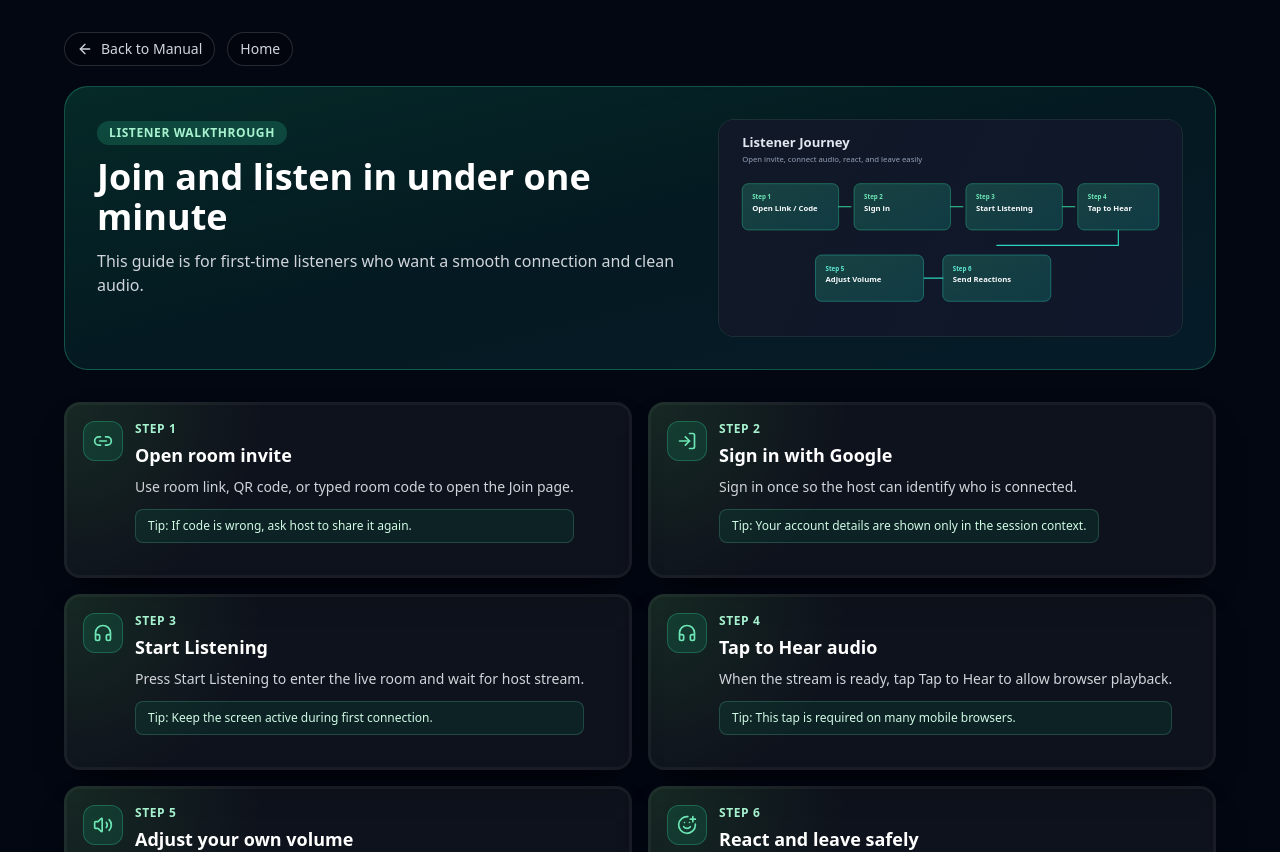
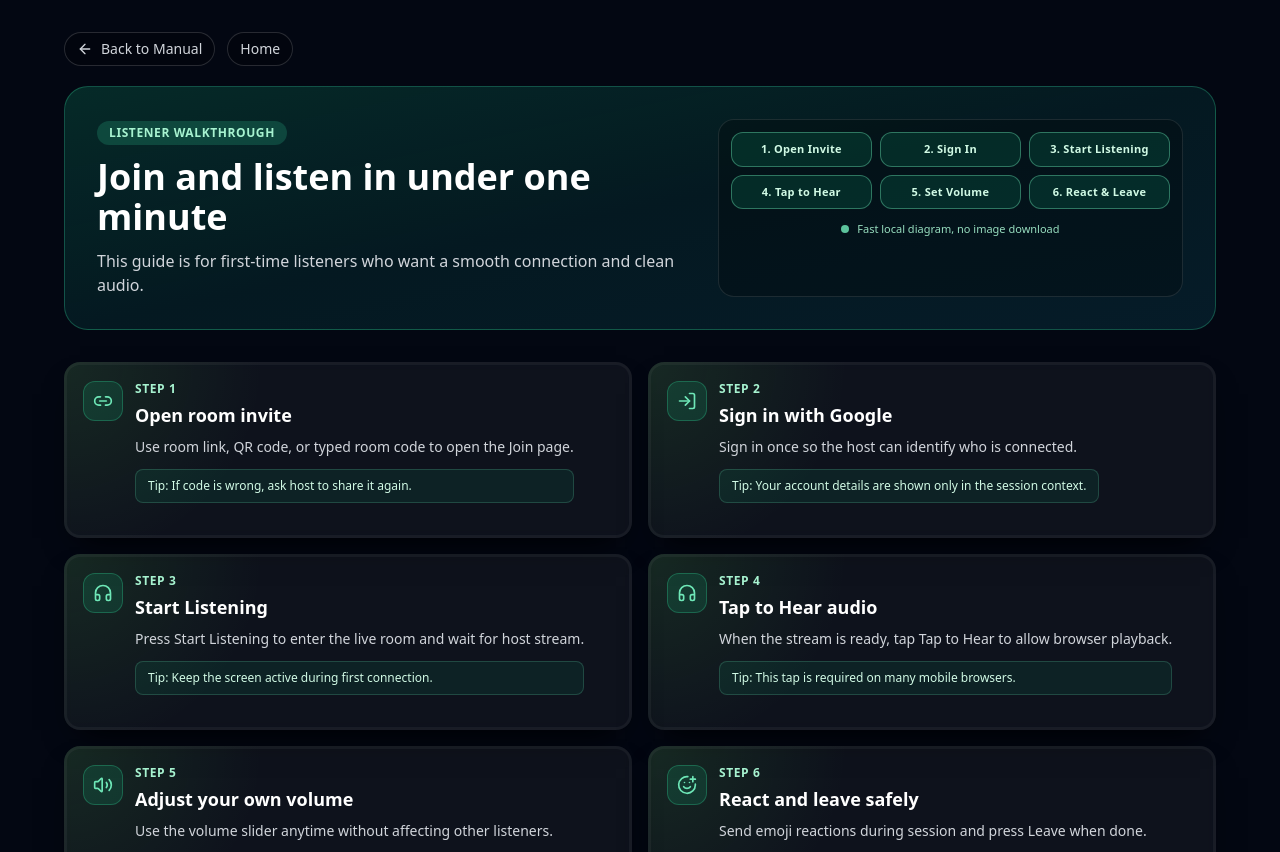
Before and after one commit to Nandan-k-s-27/HearTogether, a React (Vite) app in the folder client/: page /manual/listener in a window 1280 px wide. Shown: the top 852 px of the page. Built offline with nearby package versions, Linux system fonts and the light colour scheme; no server answers.

Commit message:
Fix manual diagrams with inline fast-render components

```diff
--- /dev/null
+++ b/client/src/components/ManualJourneyDiagram.jsx
@@ -0,0 +1,49 @@
+function Node({ label, tone = 'blue' }) {
+  const toneClasses = tone === 'emerald'
+    ? 'border-emerald-300/40 bg-emerald-500/15 text-emerald-100'
+    : 'border-blue-300/40 bg-blue-500/15 text-blue-100';
+
+  return (
+    <div className={`rounded-xl border px-3 py-2 text-[11px] font-semibold tracking-wide ${toneClasses}`}>
+      {label}
+    </div>
+  );
+}
+
+export function HostJourneyDiagram() {
+  return (
+    <div className="rounded-2xl border border-white/10 bg-black/25 p-3">
+      <div className="grid grid-cols-2 gap-2 text-center md:grid-cols-3">
+        <Node label="1. Sign In" tone="blue" />
+        <Node label="2. Create Room" tone="blue" />
+        <Node label="3. Pick Source" tone="blue" />
+        <Node label="4. Share Code" tone="blue" />
+        <Node label="5. Go Live" tone="blue" />
+        <Node label="6. Pause/Stop" tone="blue" />
+      </div>
+      <div className="mt-3 flex items-center justify-center gap-2 text-[11px] text-blue-200/90">
+        <span className="h-2 w-2 rounded-full bg-blue-300 animate-pulse" />
+        <span>Live host flow rendered instantly</span>
+      </div>
+    </div>
+  );
+}
+
+export function ListenerJourneyDiagram() {
+  return (
+    <div className="rounded-2xl border border-white/10 bg-black/25 p-3">
+      <div className="grid grid-cols-2 gap-2 text-center md:grid-cols-3">
+        <Node label="1. Open Invite" tone="emerald" />
+        <Node label="2. Sign In" tone="emerald" />
+        <Node label="3. Start Listening" tone="emerald" />
+        <Node label="4. Tap to Hear" tone="emerald" />
+        <Node label="5. Set Volume" tone="emerald" />
+        <Node label="6. React & Leave" tone="emerald" />
+      </div>
+      <div className="mt-3 flex items-center justify-center gap-2 text-[11px] text-emerald-200/90">
+        <span className="h-2 w-2 rounded-full bg-emerald-300 animate-pulse" />
+        <span>Fast local diagram, no image download</span>
+      </div>
+    </div>
+  );
+}
--- a/client/src/pages/HostManualPage.jsx
+++ b/client/src/pages/HostManualPage.jsx
@@ -1,6 +1,7 @@
 import { Link } from 'react-router-dom';
 import { ArrowRight, PlayCircle, PauseCircle, Square, QrCode, Copy, Users, ShieldCheck } from 'lucide-react';
 import { GlowCard } from '../components/ui/spotlight-card';
+import { HostJourneyDiagram } from '../components/ManualJourneyDiagram';
 
 const steps = [
   {
@@ -72,12 +73,7 @@ export default function HostManualPage() {
                 Follow these steps in order once. After that, hosting takes less than a minute.
               </p>
             </div>
-            <img
-              src="/manual/host-flow.svg"
-              alt="Host journey diagram"
-              className="w-full rounded-2xl border border-white/10 bg-black/20"
-              loading="lazy"
-            />
+            <HostJourneyDiagram />
           </div>
         </section>
 
--- a/client/src/pages/ListenerManualPage.jsx
+++ b/client/src/pages/ListenerManualPage.jsx
@@ -1,6 +1,7 @@
 import { Link } from 'react-router-dom';
 import { ArrowRight, Link2, LogIn, Headphones, Volume2, SmilePlus, DoorOpen } from 'lucide-react';
 import { GlowCard } from '../components/ui/spotlight-card';
+import { ListenerJourneyDiagram } from '../components/ManualJourneyDiagram';
 
 const steps = [
   {
@@ -72,12 +73,7 @@ export default function ListenerManualPage() {
                 This guide is for first-time listeners who want a smooth connection and clean audio.
               </p>
             </div>
-            <img
-              src="/manual/listener-flow.svg"
-              alt="Listener journey diagram"
-              className="w-full rounded-2xl border border-white/10 bg-black/20"
-              loading="lazy"
-            />
+            <ListenerJourneyDiagram />
           </div>
         </section>
 
```
